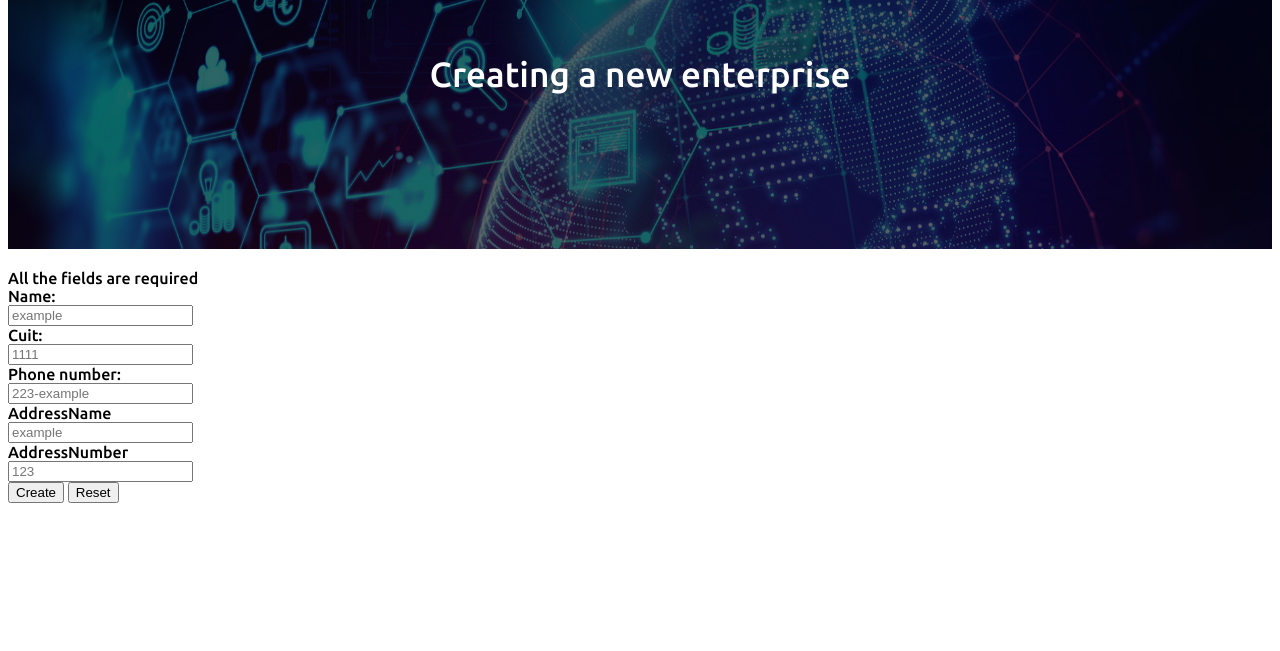
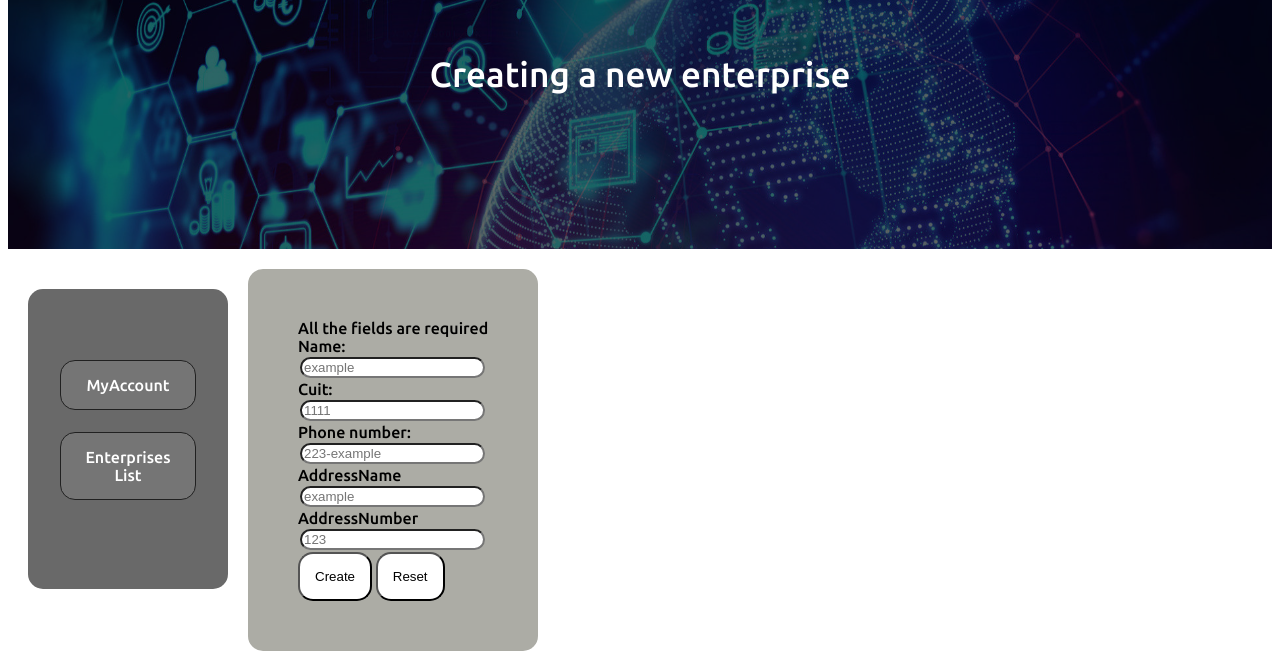
Before and after one commit to locusaa1/tpFinal_laboratorioIV, a PHP site: template Views/AdminEnterpriseCreate.php in a window 1280 px wide. Shown: the part 354-1005 px from the top of the page. Before the commit the page ends 857 px from the top, so only its background shows below. Run offline with PHP 8.4, Linux system fonts and the light colour scheme; the template is opened without the code that fills it, so the values that code supplies are empty; some libraries are stand-ins or nearby versions.

Commit message:
Enterprise form
Css for the enterprise form

```diff
--- a/Controllers/AdminController.php
+++ b/Controllers/AdminController.php
@@ -38,4 +38,9 @@ class AdminController
     {
         require_once(VIEWS_PATH . "AdminEnterpriseList.php");
     }
+
+    public function details()
+    {
+        require_once(VIEWS_PATH . "adminDetails.php");
+    }
 }
--- a/Views/AdminEnterpriseCreate.php
+++ b/Views/AdminEnterpriseCreate.php
@@ -11,7 +11,8 @@ use Controllers\EnterpriseController as EnterpriseController;
                 <p>Creating a new enterprise</p>
             </div>
         </section>
-    <form action="<?php echo FRONT_ROOT ?>Enterprise/Add" method="post">
+        <?php require_once('adminAside.php'); ?>
+        <form class="enterpriseForm" action="<?php echo FRONT_ROOT ?>Enterprise/Add" method="post">
             <label>
                 <?php
                 if (isset($_SESSION['updateEnterprise'])) {
@@ -36,8 +37,8 @@ use Controllers\EnterpriseController as EnterpriseController;
             <label for="addressNumber">AddressNumber</label><br>
             <input type="text" name="addressNumber" value="" required
                    placeholder="<?php echo $message = (isset($_SESSION['updateEnterprise'])) ? $_SESSION['updateEnterprise']->getAddressNumber() : '123' ?>"><br>
-        <button type="submit"><?php echo $message = (isset($_SESSION['updateEnterprise']) ? 'Update' : 'Create') ?></button>
-        <button type="reset">Reset</button>
+            <button class="enterpriseButton" type="submit"><?php echo $message = (isset($_SESSION['updateEnterprise']) ? 'Update' : 'Create') ?></button>
+            <button class="enterpriseButton" type="reset">Reset</button>
             </ul>
         </form>
     </main>
--- a/Views/adminAside.php
+++ b/Views/adminAside.php
@@ -1,4 +1,4 @@
 <aside class="adminAside">
-    <a  href="#">MyAccount</a><br>
+    <a  href="<?php echo FRONT_ROOT ?>Admin/details">MyAccount</a><br>
     <a  href="<?php echo FRONT_ROOT ?>Admin/enterpriseList">Enterprises List</a><br>
 </aside>
--- a/Views/css/adminStyle.css
+++ b/Views/css/adminStyle.css
@@ -32,7 +32,7 @@
     color: #000000;
 }
 
-.adminEnterpriseListSection{
+.adminEnterpriseListSection {
     position: sticky;
     border-radius: 2rem;
     background-color: #acaca5;
@@ -45,12 +45,12 @@
     float: left;
 }
 
-.adminEnterpriseListSection ul{
+.adminEnterpriseListSection ul {
     padding: 10rem;
     margin-left: 20px;
 }
 
-.adminEnterpriseListSection ul li{
+.adminEnterpriseListSection ul li {
     background-color: #4c739e;
     border-radius: 1.5rem;
     text-align: center;
@@ -66,8 +66,27 @@
     position: center;
 }
 
-.enterpriseButton:hover{
+.enterpriseButton:hover {
     transition-duration: 0.4s;
     background-color: black;
     color: white;
 }
+
+.enterpriseForm {
+    float: left;
+    padding: 50px;
+    border-radius: 1.5rem;
+    background-color: #acaca5;
+    position: center;
+}
+
+.enterpriseForm label{
+    position: static;
+    width: fit-content;
+}
+
+.enterpriseForm input{
+    border-radius: 1.5rem;
+    margin: 2px;
+
+}
```
Also changed, not shown: Views/adminDetails.php (added, +13 -0 lines). Lines whose indentation alone changed are shown as unchanged.
